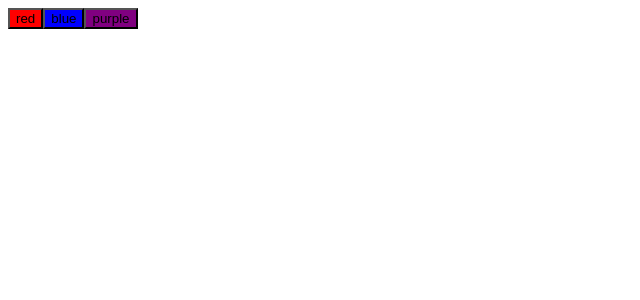
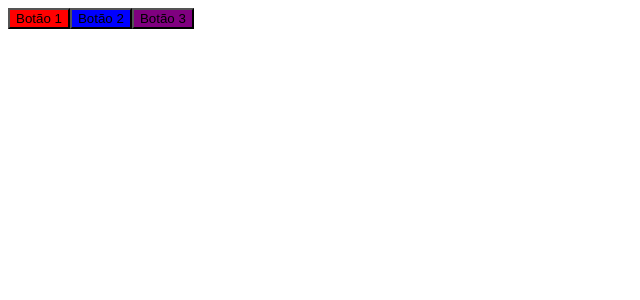
Before and after one commit to ticianacapris/NWL-4, a React (Create React App) app in the folder Aulas NWL/moveit/: page / in a window 1280 px wide. Shown: the top 300 px of the page, without its empty margins (0-640 px from the left). Built offline with nearby package versions, Linux system fonts and the light colour scheme.

Commit message:
children example

```diff
--- a/Aulas NWL/moveit/src/App.tsx
+++ b/Aulas NWL/moveit/src/App.tsx
@@ -4,9 +4,19 @@ import { Button } from '../src/components/Button'
 function App() {
   return (
     <div>
-      <Button color="red" />
-      <Button color="blue" />
-      <Button color="purple" />
+      <Button color="red">
+        Botão 1
+
+      </Button>
+      <Button color="blue">
+
+      Botão 2
+
+      </Button>
+      <Button color="purple">
+      Botão 3
+
+      </Button>
     </div>
 
   );
--- a/Aulas NWL/moveit/src/components/Button.tsx
+++ b/Aulas NWL/moveit/src/components/Button.tsx
@@ -1,12 +1,13 @@
 interface ButtonProps {
     color: string,
+    children: string
 }
 
 export function Button(props: ButtonProps) {
 
     return (
         <button type="button" style={{ backgroundColor: props.color }} >
-            {props.color}
+            {props.children}
 
 
         </button>
```
